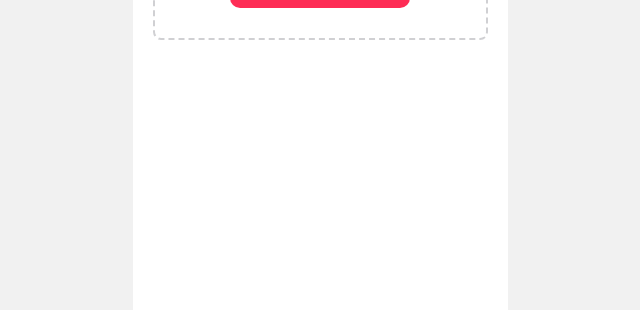
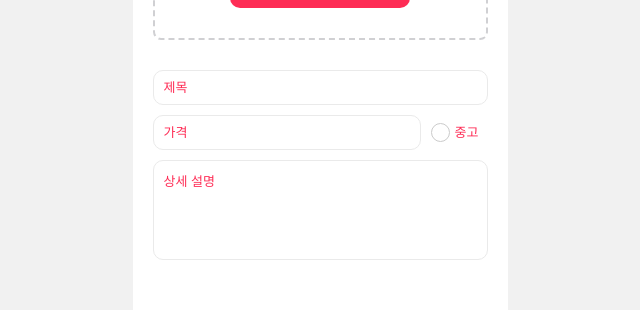
Before and after one commit to rachel490/Kicks, a React (Create React App) app: page /upload in a window 1280 px wide. Shown: the part 262-572 px from the top of the page, without its empty margins (320-960 px from the left). Built offline with nearby package versions, Linux system fonts and the light colour scheme.

Commit message:
:sparkles: VideoUpload 제목, 가격, 상세설명 입력칸 추가

```diff
--- a/src/pages/VideoUploadPage/VideoUploadPage.tsx
+++ b/src/pages/VideoUploadPage/VideoUploadPage.tsx
@@ -2,7 +2,6 @@ import { PageHeader } from 'components';
 import * as S from './styles';
 
 export const VideoUploadPage = () => {
-
   const validateVideo = (e: React.ChangeEvent<HTMLInputElement>) => {
     const maxSize = 1024 * 1024 * 250;
     if (!e.target?.files) {
@@ -34,6 +33,15 @@ export const VideoUploadPage = () => {
             <button>파일 선택</button>
           </label>
         </S.FileInputContainer>
+        <S.InputContainer>
+          <input type="text" id="title" placeholder="제목" />
+          <div className="priceContainer">
+            <input type="number" id="price" placeholder="가격" />
+            <input type="checkbox" id="second-hand" />
+            <label htmlFor="second-hand">중고</label>
+          </div>
+          <textarea id="description" placeholder="상세 설명" />
+        </S.InputContainer>
       </S.Form>
     </S.Wrap>
   );
--- a/src/pages/VideoUploadPage/styles.ts
+++ b/src/pages/VideoUploadPage/styles.ts
@@ -65,5 +65,89 @@ export const FileInputContainer = styled.div`
       background-color: rgba(0, 0, 0, 0.03);
     }
   }
+`;
 
+export const InputContainer = styled.div`
+  width: 100%;
+  display: flex;
+  flex-direction: column;
+  justify-content: center;
+
+  input[type='text'] {
+    border: ${({ theme }) => theme.style.border_light};
+    height: 35px;
+    padding: 10px;
+    border-radius: 10px;
+    margin-bottom: 10px;
+
+    &::placeholder {
+      font-size: 13px;
+      color: #fe2c55;
+    }
+  }
+
+  input[type='number'] {
+    width: 80%;
+    border: ${({ theme }) => theme.style.border_light};
+    height: 35px;
+    padding: 10px;
+    border-radius: 10px;
+    margin: 0 10px 10px 0;
+
+    &::placeholder {
+      font-size: 13px;
+      color: #fe2c55;
+    }
+
+    &::-webkit-outer-spin-button,
+    &::-webkit-inner-spin-button {
+      -webkit-appearance: none;
+      margin: 0;
+    }
+  }
+
+  input[type='checkbox'] {
+    display: none;
+
+    & + label:before {
+      margin-right: 5px;
+      content: '';
+      display: inline-block;
+      width: 17px;
+      height: 17px;
+      line-height: 17px;
+      border: 1px solid #cbcbcb;
+      border-radius: 50%;
+      vertical-align: middle; /*체크 전과 체크 후 높이 차이 때문에 설정*/
+    }
+
+    &:checked + label:before {
+      content: '✔';
+      color: #fff;
+      border-radius: 50%;
+      background-color: #fe2c55;
+      border-color: #fe2c55;
+      font-size: 13px;
+      text-align: center;
+    }
+  }
+
+  label {
+    color: #fe2c55;
+    font-size: 13px;
+  }
+
+  textarea {
+    resize: none;
+    border: ${({ theme }) => theme.style.border_light};
+    border-radius: 10px;
+    padding: 10px;
+    font-family: inherit;
+    height: 100px;
+
+    &::placeholder {
+      font-size: 13px;
+      color: #fe2c55;
+    }
+  }
 `;
```
